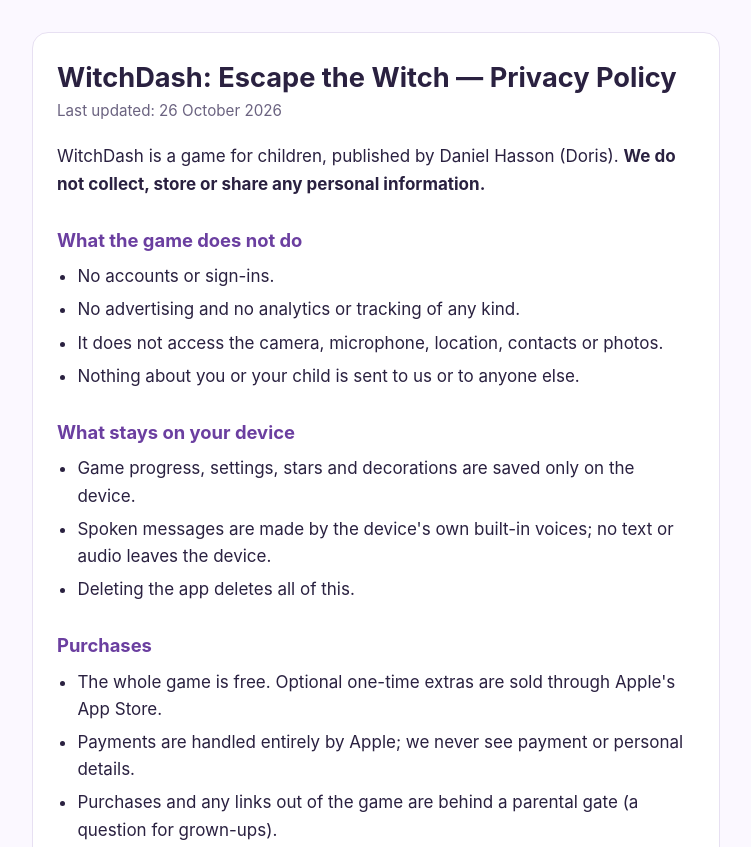
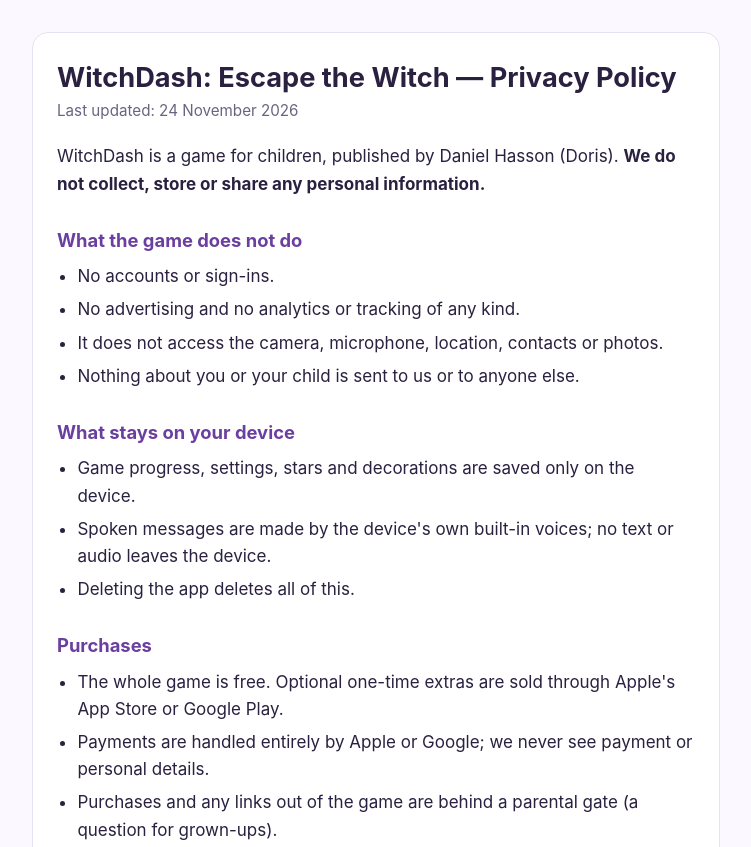
Before and after one commit to hassondaniel/witchdash-privacy, a plain HTML site: page index.html in a window 1280 px wide. Shown: the top 847 px of the page, without its empty margins (264-1015 px from the left). Drawn offline with Linux system fonts and the light colour scheme.

Commit message:
Mention Google Play purchases in the privacy policy
Co-Authored-By: Claude Opus 5.5 <noreply@anthropic.com>

```diff
--- a/index.html
+++ b/index.html
@@ -27,7 +27,7 @@
 <main>
   <div class="card">
     <h1>WitchDash: Escape the Witch — Privacy Policy</h1>
-    <p class="updated">Last updated: 26 October 2026</p>
+    <p class="updated">Last updated: 24 November 2026</p>
 
     <p>WitchDash is a game for children, published by Daniel Hasson (Doris). <strong>We do not collect, store or share any personal information.</strong></p>
 
@@ -48,8 +48,8 @@
 
     <h2>Purchases</h2>
     <ul>
-      <li>The whole game is free. Optional one-time extras are sold through Apple's App Store.</li>
-      <li>Payments are handled entirely by Apple; we never see payment or personal details.</li>
+      <li>The whole game is free. Optional one-time extras are sold through Apple's App Store or Google Play.</li>
+      <li>Payments are handled entirely by Apple or Google; we never see payment or personal details.</li>
       <li>Purchases and any links out of the game are behind a parental gate (a question for grown-ups).</li>
     </ul>
 
```
